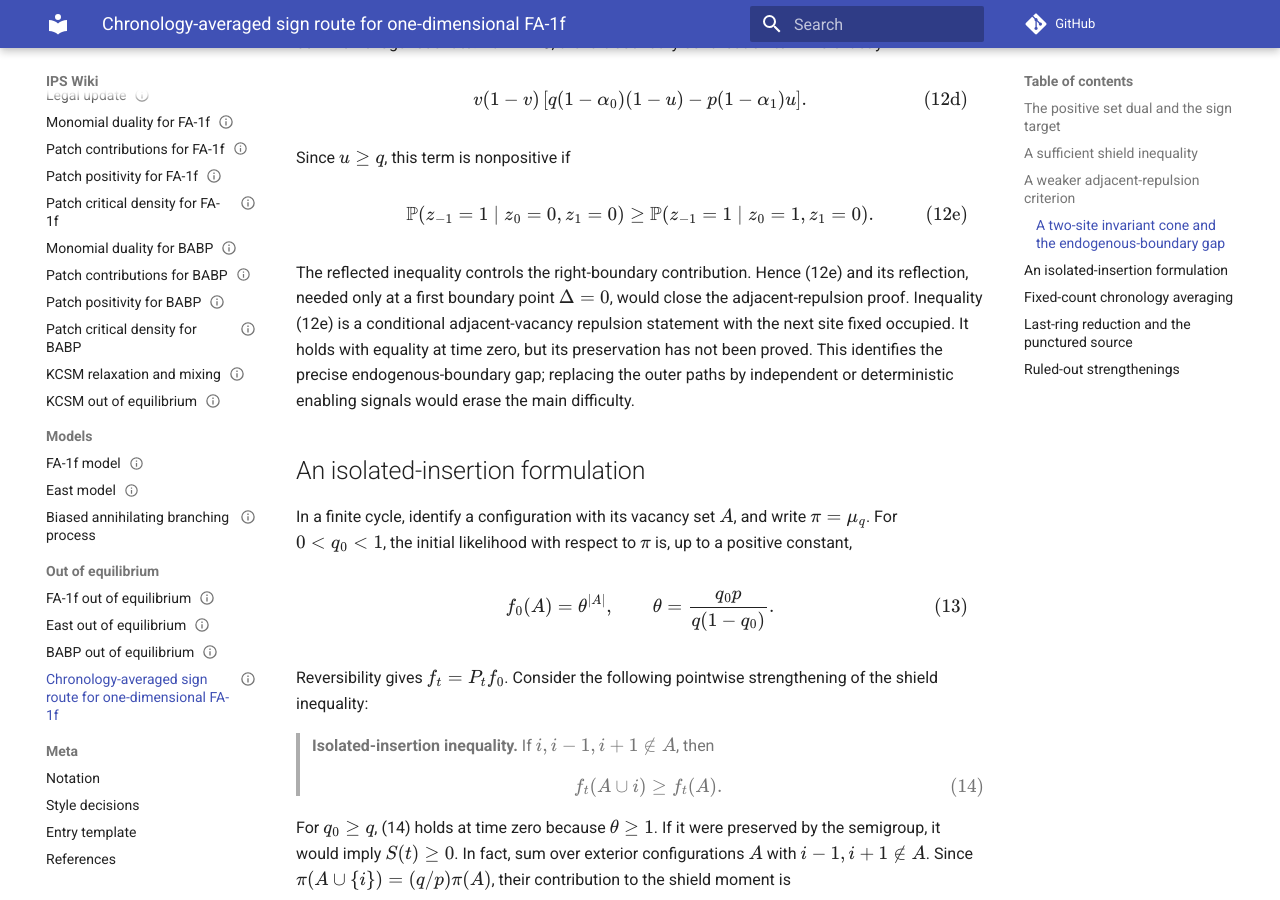
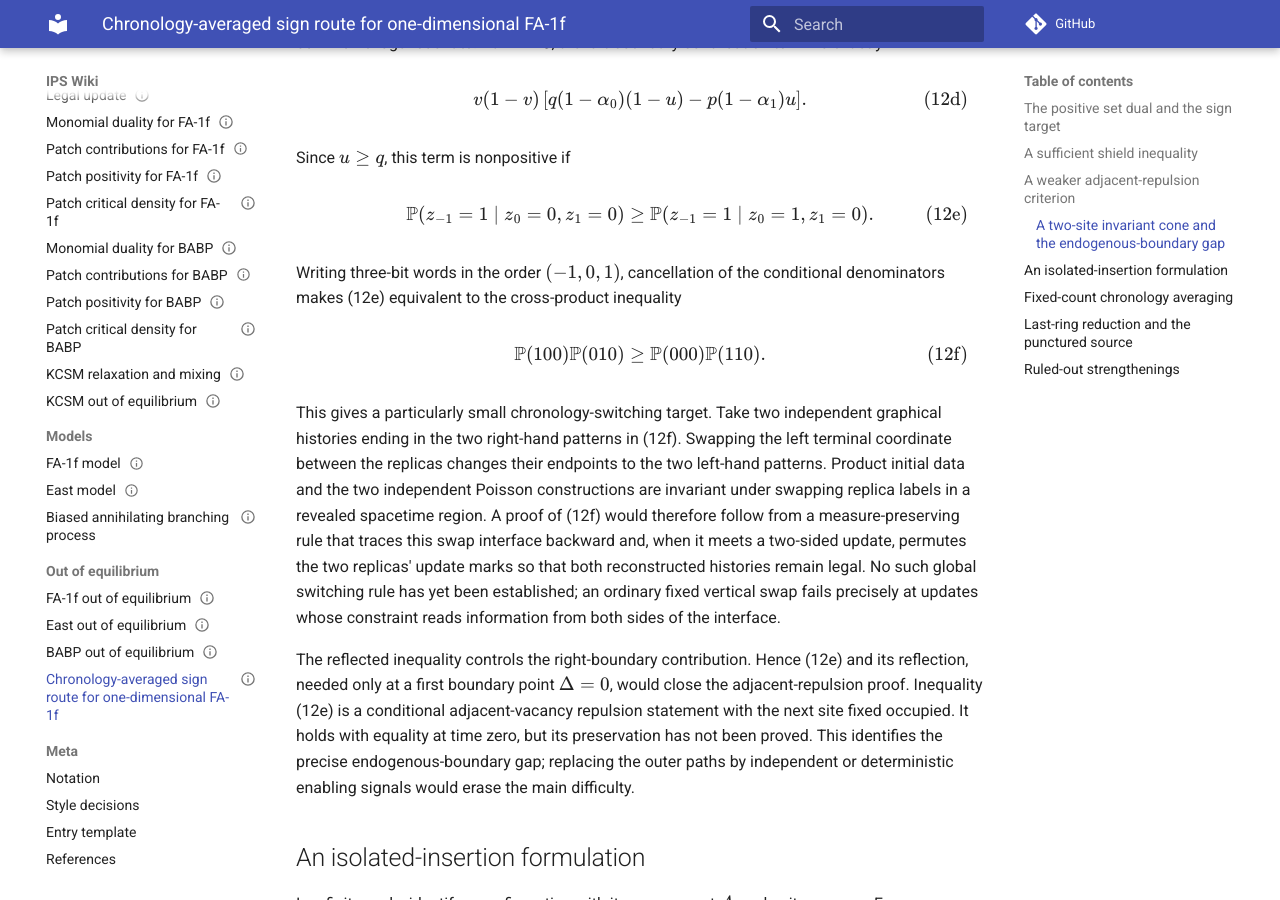
Before and after one commit to maciejgluchowski86-beep/ips-wiki, an MkDocs documentation site: the page built from docs/entries/chronology-averaged-sign-route-for-fa-1f.md, in a window 1280 px wide and 900 px high, scrolled down 4633 px. Built offline with MkDocs 1.6.1 and Material for MkDocs 9.7.7, drawn with Linux system fonts in a browser that asks for light colours; comment, search, counter and statistics services are not loaded.

Commit message:
Record two-replica switching target

```diff
--- a/docs/entries/chronology-averaged-sign-route-for-fa-1f.md
+++ b/docs/entries/chronology-averaged-sign-route-for-fa-1f.md
@@ -328,6 +328,29 @@ $$
 \tag{12e}
 $$
 
+Writing three-bit words in the order \((-1,0,1)\), cancellation of the
+conditional denominators makes (12e) equivalent to the cross-product
+inequality
+
+$$
+\mathbb P(100)\mathbb P(010)
+\geq
+\mathbb P(000)\mathbb P(110).
+\tag{12f}
+$$
+
+This gives a particularly small chronology-switching target. Take two
+independent graphical histories ending in the two right-hand patterns in
+(12f). Swapping the left terminal coordinate between the replicas changes
+their endpoints to the two left-hand patterns. Product initial data and the
+two independent Poisson constructions are invariant under swapping replica
+labels in a revealed spacetime region. A proof of (12f) would therefore follow
+from a measure-preserving rule that traces this swap interface backward and,
+when it meets a two-sided update, permutes the two replicas' update marks so
+that both reconstructed histories remain legal. No such global switching rule
+has yet been established; an ordinary fixed vertical swap fails precisely at
+updates whose constraint reads information from both sides of the interface.
+
 The reflected inequality controls the right-boundary contribution. Hence
 (12e) and its reflection, needed only at a first boundary point
 \(\Delta=0\), would close the adjacent-repulsion proof. Inequality (12e) is a
```
